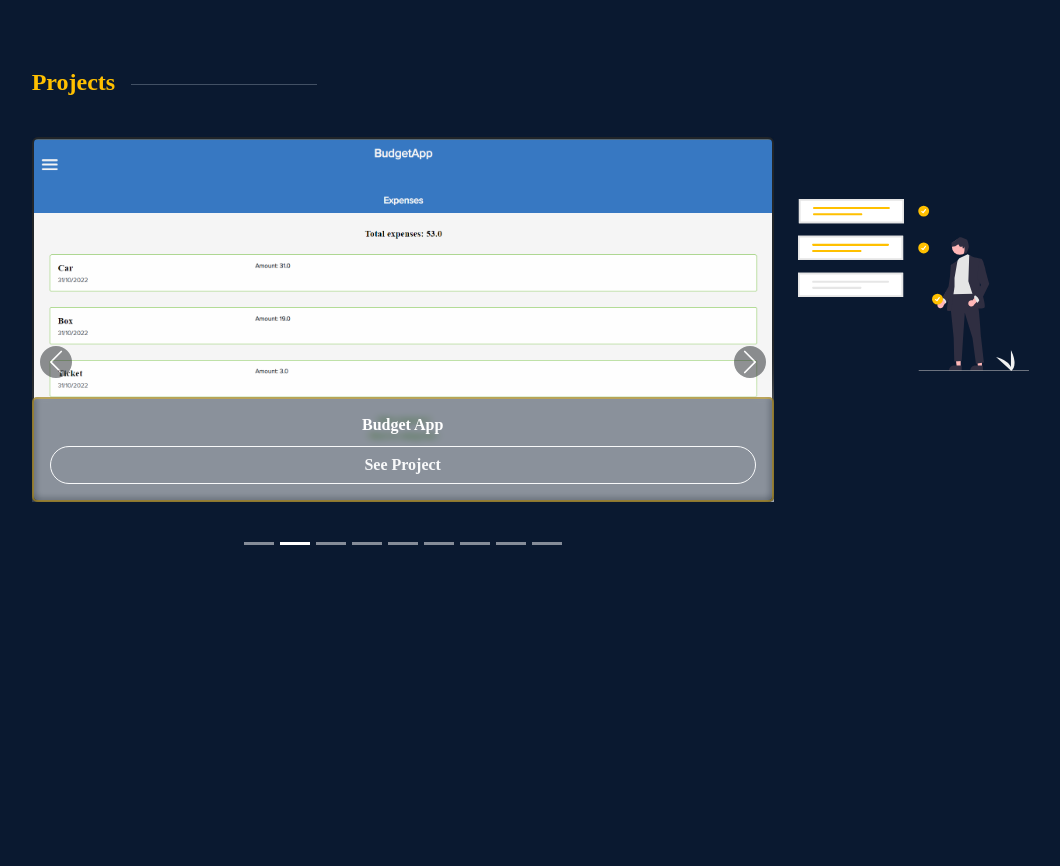
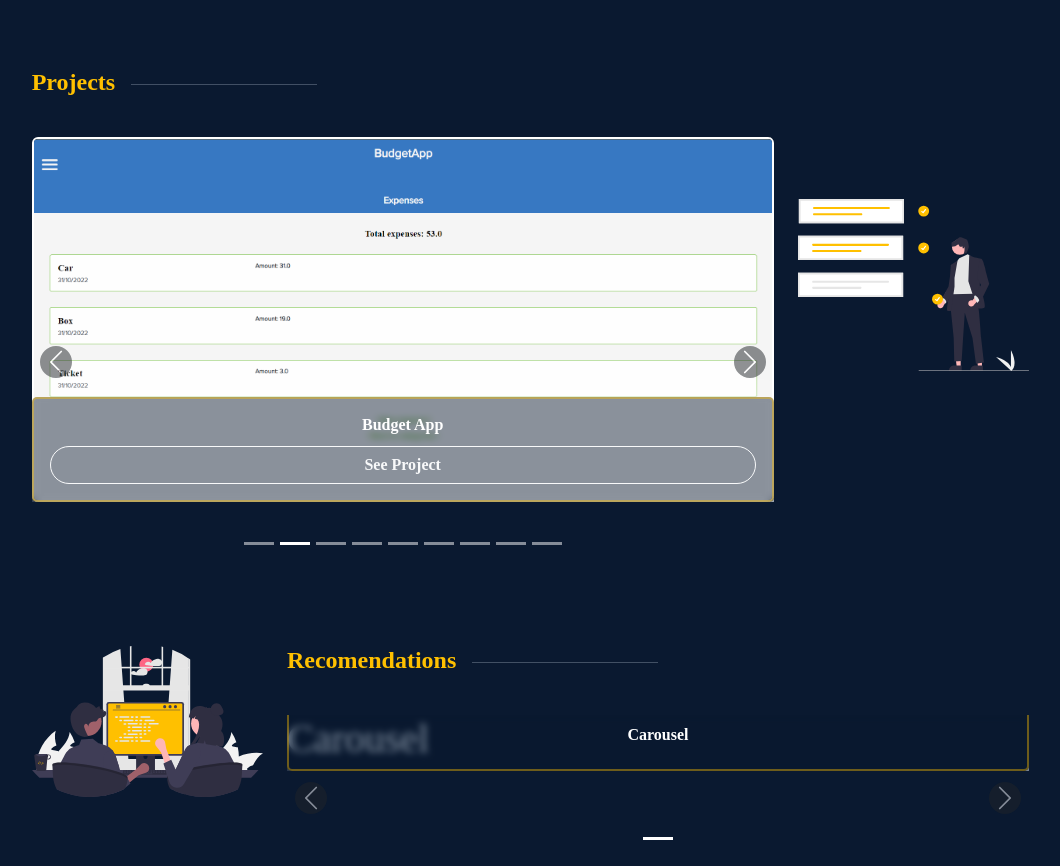
Before and after one commit to ahzamir/my-portfolio, a React (Create React App) app: page / in a window 1280 px wide. Shown: the part 1340-2206 px from the top of the page, without its empty margins (99-1159 px from the left). Before the commit the page ends 1911 px from the top, so only its background shows below. Built offline with nearby package versions, Linux system fonts and the light colour scheme; a web font is replaced by a local one.

Commit message:
created the recomendations component

```diff
--- a/src/App.js
+++ b/src/App.js
@@ -4,6 +4,7 @@ import SidePanels from './components/SidePanels';
 import Home from './components/pages/Home';
 import About from './components/pages/About';
 import Projects from './components/pages/Projects';
+import Recomendations from './components/pages/Recomendations';
 
 const App = () => (
   <div className="App h-100">
@@ -16,6 +17,7 @@ const App = () => (
         <Home />
         <About />
         <Projects />
+        <Recomendations />
       </div>
     </main>
   </div>
--- a/src/components/pages/Projects.js
+++ b/src/components/pages/Projects.js
@@ -49,7 +49,7 @@ const Projects = () => {
               onClick={handleClick}
             >
               <img
-                className="d-block w-100 rounded shadow border border-2 border-dark"
+                className="d-block w-100 rounded shadow border border-2 border-white"
                 style={{
                   height: 'auto', objectFit: 'cover', objectPosition: 'center', cursor: 'pointer',
                 }}
--- /dev/null
+++ b/src/components/pages/Recomendations.js
@@ -0,0 +1,34 @@
+import React from 'react';
+import Carousel from 'react-bootstrap/Carousel';
+import recomendationsSvg from '../../assets/svgs/recomendation-page.svg';
+
+const Recomendations = () => (
+  <section id="projects" className="row m-0 pt-5 pb-5 mt-md-5 mb-md-5">
+    <div className="col-md-3 d-none d-md-flex justify-content-center align-items-center">
+      <img src={recomendationsSvg} alt="Home" className="img-fluid" />
+    </div>
+    <div className="col-md-9">
+      <div className="d-flex mb-4">
+        <h2 className="secondary-color mb-3 fw-bold fs-4">Recomendations</h2>
+        <hr className="ms-3 w-25" />
+      </div>
+      <Carousel
+        fade
+        nextIcon={<span aria-hidden="true" className="carousel-control-next-icon bg-dark rounded-circle border border-2 border-dark p-2 m-2 fs-4 fw-bold text-white d-flex align-items-center justify-content-center position-absolute top-50 end-0 translate-middle-y" />}
+        prevIcon={<span aria-hidden="true" className="carousel-control-prev-icon bg-dark rounded-circle border border-2 border-dark p-2 m-2 fs-4 fw-bold text-white d-flex align-items-center justify-content-center position-absolute top-50 start-0 translate-middle-y" />}
+        className="carousel-div"
+      >
+        <Carousel.Item>
+          <h1>Carousel</h1>
+          <Carousel.Caption
+            className="d-flex flex-column justify-content-end carousel-info"
+          >
+            <h3 className="text-white fw-bold fs-6 fs-md-5">Carousel</h3>
+          </Carousel.Caption>
+        </Carousel.Item>
+      </Carousel>
+    </div>
+  </section>
+);
+
+export default Recomendations;
--- a/src/components/pages/projects_data.js
+++ b/src/components/pages/projects_data.js
@@ -1,4 +1,3 @@
-
 const suiteUpImage = require('../../assets/project-screenshots/suite-up.png');
 const suiteUpImage2 = require('../../assets/project-screenshots/suite-up-2.png');
 const suiteUpImage3 = require('../../assets/project-screenshots/suite-up-3.png');
```
Also changed, not shown: src/components/pages/.txt (deleted).
